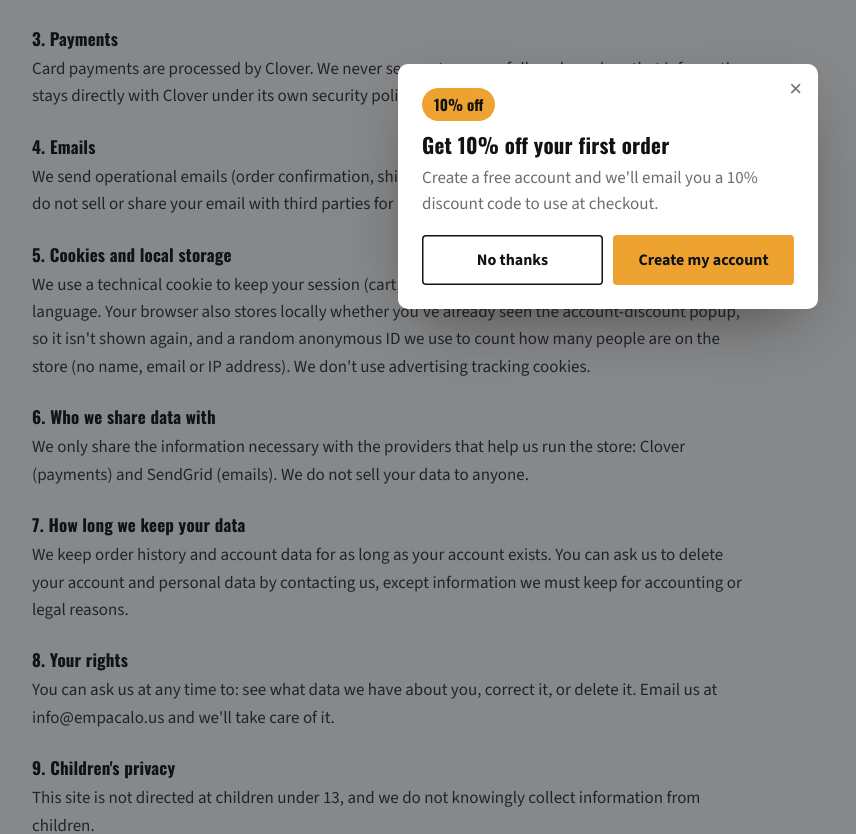
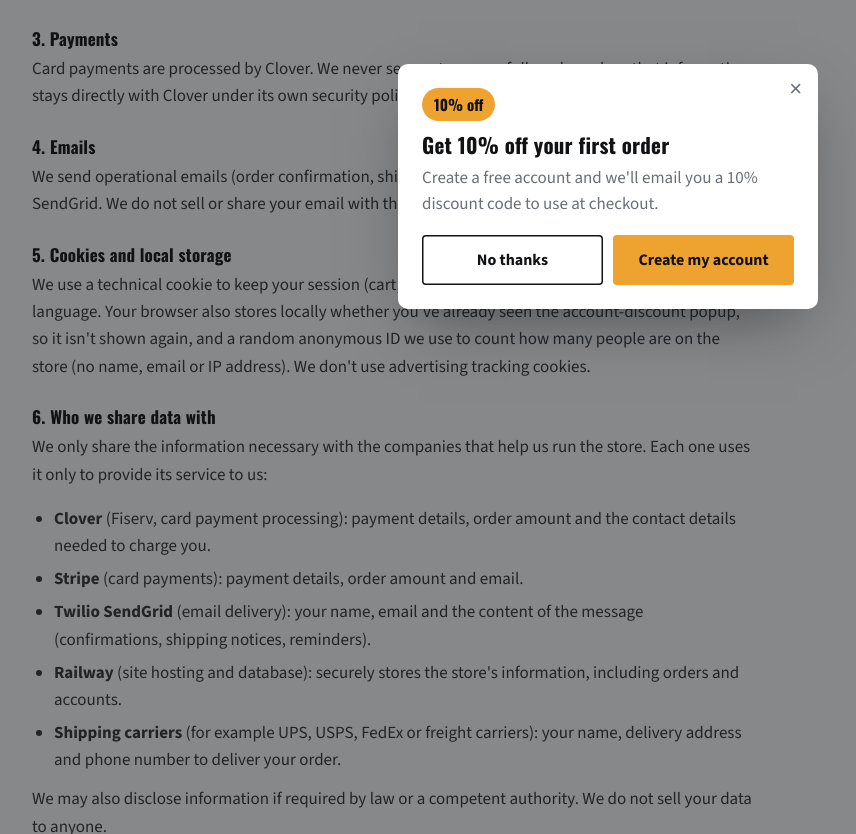
Before and after one commit to andresmz12/EPMCA, a Node server app: page /privacy in a window 1280 px wide. Shown: the part 461-1295 px from the top of the page, without its empty margins (32-888 px from the left). Run offline with Node 20, Linux system fonts and the light colour scheme; data that the repository does not hold is empty.

Commit message:
Privacy policy: list the companies we share data with
Section 6 now names each provider (Clover, Twilio SendGrid, Railway, shipping carriers) and what data it receives; Stripe, Google Analytics/Ads and WhatsApp appear only when enabled. Also adds the legal-disclosure line.

Co-Authored-By: Claude Sonnet 5.5 <noreply@anthropic.com>
Claude-Session: https://claude.ai/code/session_01XbqcT6b6MoJC6qM5Pw8Y78

```diff
--- a/public/css/store.css
+++ b/public/css/store.css
@@ -252,6 +252,8 @@ table.sizes tr.popular { background: var(--orange-soft); }
 .legaldoc { max-width: 720px; }
 .legaldoc h3 { margin: 26px 0 8px; font-size: 17px; }
 .legaldoc p { color: var(--ink-2); line-height: 1.6; }
+.legaldoc ul { color: var(--ink-2); line-height: 1.6; padding-left: 22px; margin: 8px 0 12px; }
+.legaldoc li { margin: 6px 0; }
 .authbox h1 { font-size: 26px; margin-bottom: 4px; }
 .authbox .sub { margin-bottom: 22px; font-size: 15px; }
 .authbox .panel { margin-top: 4px; }
--- a/src/server.js
+++ b/src/server.js
@@ -183,6 +183,7 @@ app.use(async (req, res, next) => {
   notify.rememberBase(siteUrl);
   Object.assign(res.locals, {
     settings, lang, t: makeT(lang), money: lib.money, path: req.path, siteUrl, assetV: ASSET_V,
+    cloverOn: clover.enabled, stripeOn: payments.enabled,
     ga4: /^G-[A-Z0-9]{4,20}$/.test(settings.ga4_id) ? settings.ga4_id : '',
     adsId: /^AW-\d{5,15}$/.test(settings.google_ads_id) ? settings.google_ads_id : '',
     altUrl: (l) => `${siteUrl}${req.path}${l === 'es' ? '?lang=es' : ''}`,
--- a/views/store/privacy.ejs
+++ b/views/store/privacy.ejs
@@ -15,13 +15,23 @@
     <p>Los pagos con tarjeta los procesa Clover. Nosotros nunca vemos ni almacenamos el número completo de tu tarjeta; esa información queda directamente con Clover bajo sus propias políticas de seguridad.</p>
 
     <h3>4. Correos</h3>
-    <p>Enviamos correos operativos (confirmación de pedido, envío, recordatorios de pago) a través de SendGrid. No vendemos ni compartimos tu correo con terceros para publicidad.</p>
+    <p>Enviamos correos operativos (confirmación de pedido, envío, recordatorios de pago) a través de Twilio SendGrid. No vendemos ni compartimos tu correo con terceros para publicidad.</p>
 
     <h3>5. Cookies y almacenamiento local</h3>
     <p>Usamos una cookie técnica para mantener tu sesión (carrito, inicio de sesión) y otra para recordar el idioma que prefieres. Tu navegador también guarda localmente si ya viste el aviso de descuento por crear cuenta, para no mostrártelo de nuevo, y un identificador aleatorio anónimo que usamos para contar cuántas personas están en la tienda (sin tu nombre, correo ni dirección IP). <% if (ga4 || adsId) { %>También usamos Google Analytics<%= adsId ? ' y Google Ads' : '' %> para medir visitas y compras de forma agregada; estos servicios de Google colocan sus propias cookies y puedes bloquearlas desde tu navegador.<% } else { %>No usamos cookies de rastreo publicitario.<% } %></p>
 
     <h3>6. Con quién compartimos datos</h3>
-    <p>Solo compartimos la información necesaria con los proveedores que nos ayudan a operar la tienda: Clover (pagos) y SendGrid (correos). No vendemos tus datos a nadie.</p>
+    <p>Solo compartimos la información necesaria con las empresas que nos ayudan a operar la tienda. Cada una la usa únicamente para prestarnos su servicio:</p>
+    <ul>
+      <li><b>Clover</b> (Fiserv, procesamiento de pagos con tarjeta): datos de pago, monto del pedido y datos de contacto necesarios para cobrar.</li>
+      <% if (stripeOn) { %><li><b>Stripe</b> (pagos con tarjeta): datos de pago, monto del pedido y correo.</li><% } %>
+      <li><b>Twilio SendGrid</b> (envío de correos): tu nombre, correo y el contenido del mensaje (confirmaciones, envíos, recordatorios).</li>
+      <li><b>Railway</b> (alojamiento del sitio y base de datos): almacena de forma segura la información de la tienda, incluidos pedidos y cuentas.</li>
+      <li><b>Empresas de transporte</b> (por ejemplo UPS, USPS, FedEx o transporte de carga): tu nombre, dirección de entrega y teléfono para entregar tu pedido.</li>
+      <% if (ga4 || adsId) { %><li><b>Google</b> (Analytics<%= adsId ? ' y Google Ads' : '' %>): datos de navegación y compras de forma agregada, sin tu nombre ni correo.</li><% } %>
+      <% if (settings.whatsapp_number) { %><li><b>WhatsApp</b> (Meta): solo si tú nos escribes por el botón de WhatsApp; esa conversación se rige por la política de WhatsApp.</li><% } %>
+    </ul>
+    <p>También podemos divulgar información si la ley o una autoridad competente lo exige. No vendemos tus datos a nadie.</p>
 
     <h3>7. Cuánto tiempo guardamos tus datos</h3>
     <p>Guardamos el historial de pedidos y los datos de tu cuenta mientras la cuenta exista. Puedes pedirnos que eliminemos tu cuenta y tus datos personales escribiéndonos, salvo la información que debamos conservar por motivos contables o legales.</p>
@@ -50,13 +60,23 @@
     <p>Card payments are processed by Clover. We never see or store your full card number; that information stays directly with Clover under its own security policies.</p>
 
     <h3>4. Emails</h3>
-    <p>We send operational emails (order confirmation, shipping, payment reminders) through SendGrid. We do not sell or share your email with third parties for advertising.</p>
+    <p>We send operational emails (order confirmation, shipping, payment reminders) through Twilio SendGrid. We do not sell or share your email with third parties for advertising.</p>
 
     <h3>5. Cookies and local storage</h3>
     <p>We use a technical cookie to keep your session (cart, login) and another to remember your preferred language. Your browser also stores locally whether you've already seen the account-discount popup, so it isn't shown again, and a random anonymous ID we use to count how many people are on the store (no name, email or IP address). <% if (ga4 || adsId) { %>We also use Google Analytics<%= adsId ? ' and Google Ads' : '' %> to measure visits and purchases in aggregate; these Google services set their own cookies, which you can block in your browser.<% } else { %>We don't use advertising tracking cookies.<% } %></p>
 
     <h3>6. Who we share data with</h3>
-    <p>We only share the information necessary with the providers that help us run the store: Clover (payments) and SendGrid (emails). We do not sell your data to anyone.</p>
+    <p>We only share the information necessary with the companies that help us run the store. Each one uses it only to provide its service to us:</p>
+    <ul>
+      <li><b>Clover</b> (Fiserv, card payment processing): payment details, order amount and the contact details needed to charge you.</li>
+      <% if (stripeOn) { %><li><b>Stripe</b> (card payments): payment details, order amount and email.</li><% } %>
+      <li><b>Twilio SendGrid</b> (email delivery): your name, email and the content of the message (confirmations, shipping notices, reminders).</li>
+      <li><b>Railway</b> (site hosting and database): securely stores the store's information, including orders and accounts.</li>
+      <li><b>Shipping carriers</b> (for example UPS, USPS, FedEx or freight carriers): your name, delivery address and phone number to deliver your order.</li>
+      <% if (ga4 || adsId) { %><li><b>Google</b> (Analytics<%= adsId ? ' and Google Ads' : '' %>): browsing and purchase data in aggregate, without your name or email.</li><% } %>
+      <% if (settings.whatsapp_number) { %><li><b>WhatsApp</b> (Meta): only if you message us through the WhatsApp button; that conversation is governed by WhatsApp's policy.</li><% } %>
+    </ul>
+    <p>We may also disclose information if required by law or a competent authority. We do not sell your data to anyone.</p>
 
     <h3>7. How long we keep your data</h3>
     <p>We keep order history and account data for as long as your account exists. You can ask us to delete your account and personal data by contacting us, except information we must keep for accounting or legal reasons.</p>
```
